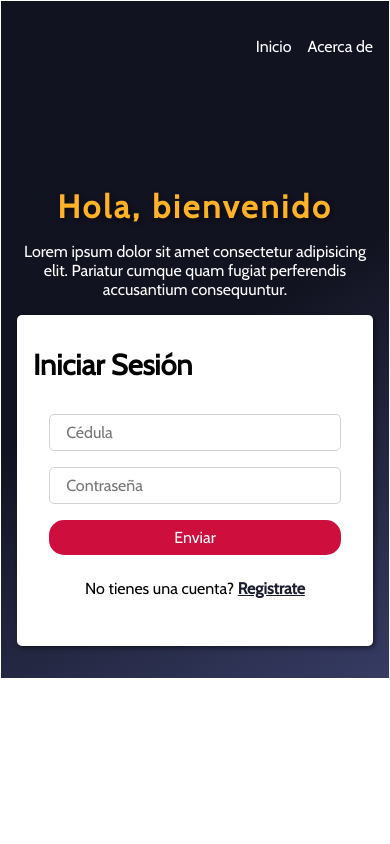
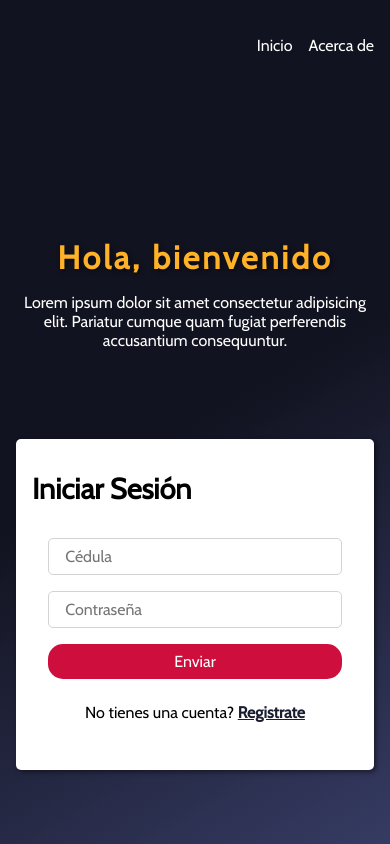
Before and after one commit to czabala847/cotizacion, a PHP site: page /cotizacion/ in a window 390 px wide. Run offline with PHP 8.4, Linux system fonts and the light colour scheme; some libraries are stand-ins or nearby versions.

Commit message:
Mejorando pantalla de login, con los mediaqueries

```diff
--- a/Assets/css/style.css
+++ b/Assets/css/style.css
@@ -26,32 +26,18 @@ figure {
 }
 
 #app {
-  background: linear-gradient(150deg, #121320 50%, #363b63 100%);
-  color: #fff;
-  height: 100vh;
-  overflow: hidden;
   display: -ms-grid;
   display: grid;
   -ms-grid-rows: 90px 1fr;
       grid-template-rows: 90px 1fr;
+  background: linear-gradient(150deg, #121320 50%, #363b63 100%);
+  color: #fff;
+  -webkit-box-sizing: border-box;
+          box-sizing: border-box;
 }
 
 .hidden-element {
   display: none !important;
-}
-
-@media only screen and (max-height: 613px) {
-  #app {
-    height: auto;
-  }
-}
-
-@media only screen and (max-width: 468px) {
-  #app {
-    height: auto;
-    border: 1px solid;
-    padding-bottom: 1rem;
-  }
 }
 
 /*-----------------------------------------*\
@@ -100,7 +86,6 @@ figure {
   -webkit-box-align: center;
       -ms-flex-align: center;
           align-items: center;
-  height: 70%;
 }
 
 .disabled, input:disabled, .btn--disabled {
@@ -330,26 +315,17 @@ th {
                   LOGIN
 \*-----------------------------------------*/
 .login {
-  padding: 1rem 0;
+  height: calc(100vh - 90px);
+  overflow: hidden;
+  -webkit-box-sizing: border-box;
+          box-sizing: border-box;
 }
 
 .login .title-primary {
   text-transform: initial;
 }
 
-.login-container {
-  -webkit-box-align: initial;
-      -ms-flex-align: initial;
-          align-items: initial;
-  padding-top: 2rem;
-  height: 80%;
-  -webkit-box-align: center;
-      -ms-flex-align: center;
-          align-items: center;
-}
-
 .login-container .login-description {
-  padding-top: 3rem;
   text-align: center;
 }
 
@@ -414,26 +390,22 @@ th {
   }
 }
 
-@media only screen and (max-height: 679px) {
-  .login-container {
-    padding-top: 0;
-  }
-}
-
-@media only screen and (max-height: 600px) {
-  .login-container {
+@media only screen and (max-height: 570px) {
+  .login {
     height: auto;
-    padding: 0 0 1rem;
-  }
-  .login-description {
-    padding-top: 0 !important;
+    padding-bottom: 2rem;
   }
 }
 
 @media only screen and (max-width: 425px) {
+  .login .container {
+    overflow: auto;
+  }
   .login-description {
     -ms-grid-columns: 1fr;
         grid-template-columns: 1fr;
+    -ms-flex-item-align: end;
+        align-self: flex-end;
   }
   .login-description__img {
     display: none;
--- a/Assets/js/User/UserLogin.js
+++ b/Assets/js/User/UserLogin.js
@@ -45,6 +45,7 @@ const showSignUp = (formContainer) => {
     fieldReference.insertAdjacentHTML("beforebegin", $fieldName);
     fieldReference.insertAdjacentHTML("beforebegin", $fieldEmail);
     fieldReference.insertAdjacentHTML("afterend", $fieldPassword2);
+    // debugger;
   }
 };
 
--- a/Assets/sass/base/_containers.scss
+++ b/Assets/sass/base/_containers.scss
@@ -26,7 +26,6 @@
   grid-template-columns: repeat(2, 1fr);
   grid-column-gap: 2rem;
   align-items: $container-align;
-  height: 70%;
 }
 
 .disabled {
--- a/Assets/sass/base/_global.scss
+++ b/Assets/sass/base/_global.scss
@@ -13,28 +13,13 @@ figure {
 }
 
 #app {
+  display: grid;
+  grid-template-rows: $header-height 1fr;
   background: $color-background-deg;
   color: $color-white;
-  height: $height-viewport;
-  overflow: hidden;
-  display: grid;
-  grid-template-rows: $header-height 1fr;
+  box-sizing: border-box;
 }
 
 .hidden-element {
   display: none !important;
 }
-
-@media only screen and (max-height: 613px) {
-  #app {
-    height: auto;
-  }
-}
-
-@media only screen and (max-width: 468px) {
-  #app {
-    height: auto;
-    border: 1px solid;
-    padding-bottom: 1rem;
-  }
-}
--- a/Assets/sass/layout/_login.scss
+++ b/Assets/sass/layout/_login.scss
@@ -3,7 +3,9 @@
 \*-----------------------------------------*/
 
 .login {
-  padding: 1rem 0;
+  height: $height-main-section;
+  overflow: hidden;
+  box-sizing: border-box;
 
   & .title-primary {
     text-transform: initial;
@@ -12,13 +14,8 @@
 
 .login-container {
   @extend .section-container;
-  align-items: initial;
-  padding-top: 2rem;
-  height: 80%;
-  align-items: center;
 
   & .login-description {
-    padding-top: 3rem;
     text-align: center;
 
     & .login-description__img {
@@ -30,7 +27,6 @@
 .login-form {
   & .form-container {
     color: $color-black;
-    // margin-top: 2rem;
     padding: 2rem 1rem;
     background-color: $color-white;
     border-radius: 5px;
@@ -80,26 +76,21 @@
   }
 }
 
-@media only screen and (max-height: 679px) {
-  .login-container {
-    padding-top: 0;
-  }
-}
-
-@media only screen and (max-height: 600px) {
-  .login-container {
+@media only screen and (max-height: 570px) {
+  .login {
     height: auto;
-    padding: 0 0 1rem;
-  }
-
-  .login-description {
-    padding-top: 0 !important;
+    padding-bottom: 2rem;
   }
 }
 
 @media only screen and (max-width: 425px) {
+  .login .container {
+    overflow: auto;
+  }
+
   .login-description {
     grid-template-columns: 1fr;
+    align-self: flex-end;
   }
 
   .login-description__img {
--- a/Assets/sass/lib/_variables.scss
+++ b/Assets/sass/lib/_variables.scss
@@ -28,6 +28,7 @@ $color-background-deg: linear-gradient(
 $header-height: 90px;
 $height-viewport: 100vh;
 $height-full: 100%;
+$height-main-section: calc(100vh - 90px);
 
 /*CONTAINERS*/
 $container-justify: center;
```
Also changed, not shown: 1 other file.
